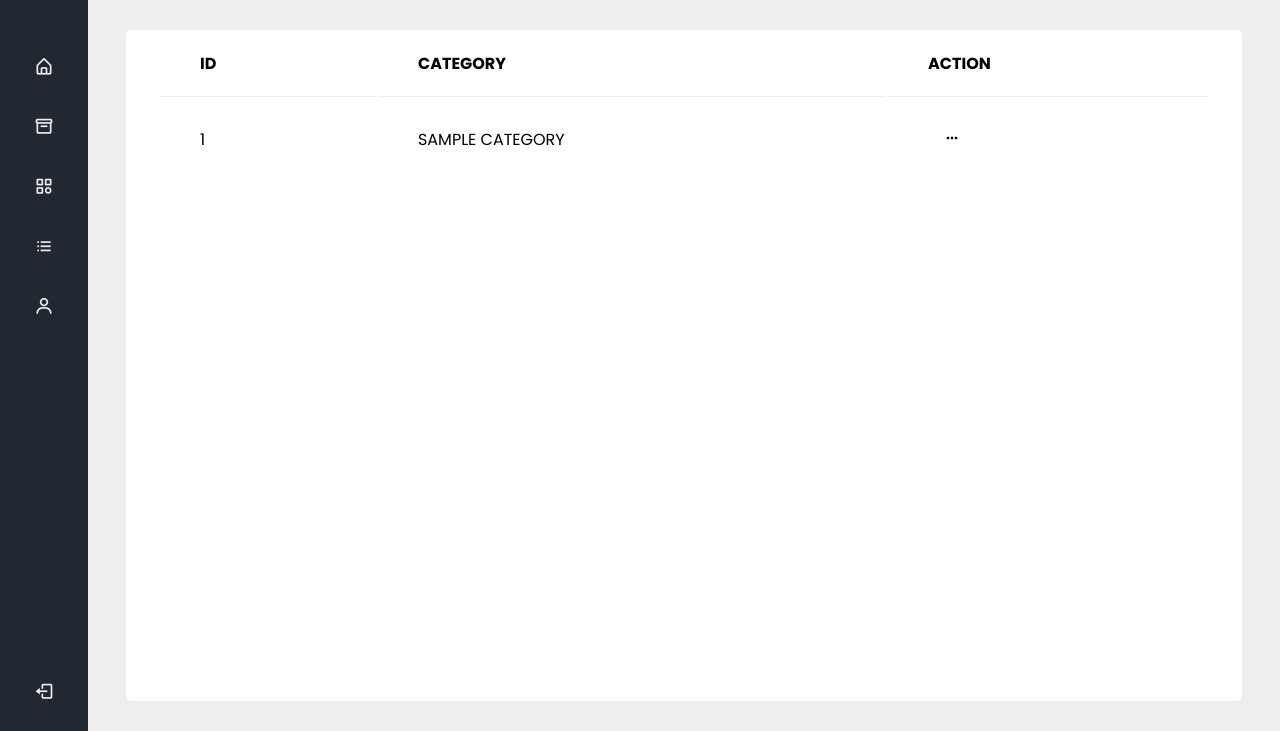
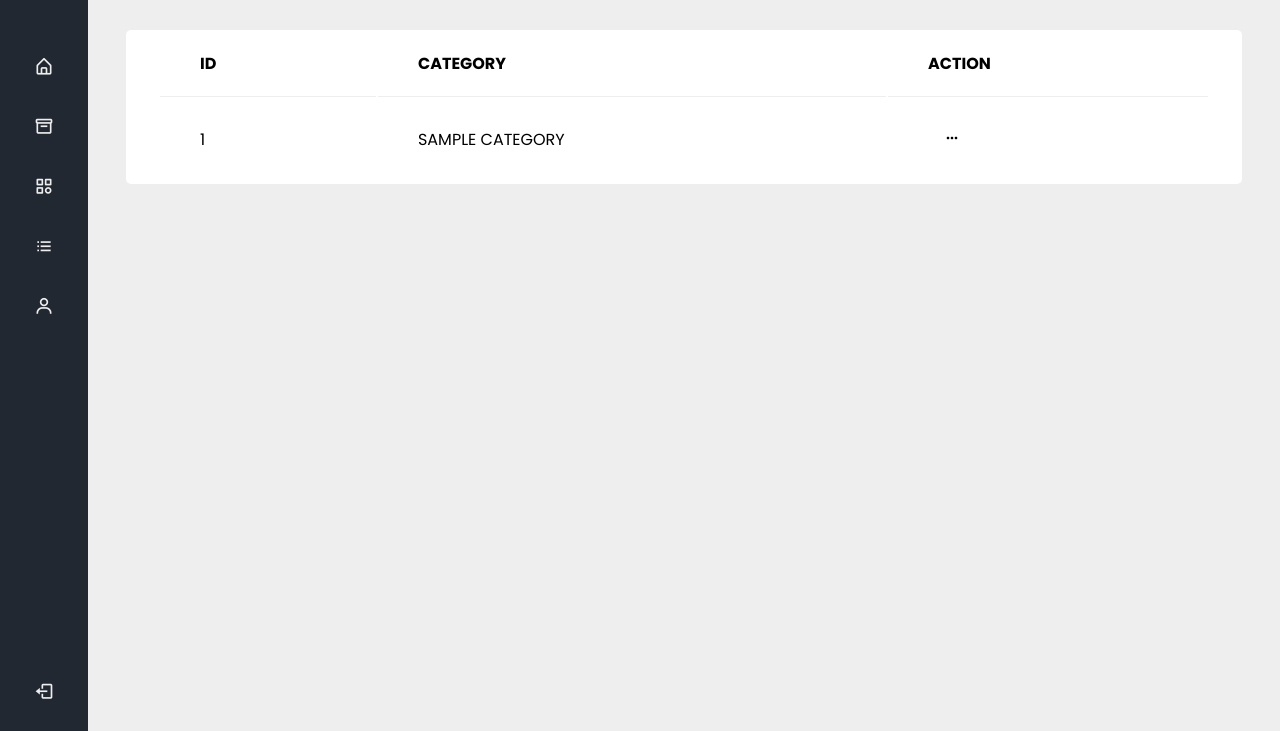
Before and after one commit to GaruVA/admin-panel, a PHP site: page /categories.php in a window 1280 px wide. Shown: the part 69-800 px from the top of the page. Run offline with PHP 8.4, Linux system fonts and the light colour scheme; tables that the repository leaves empty or names only in its code hold one stand-in row (values such as "Sample post").

Commit message:
Update categories.css

```diff
--- a/categories.css
+++ b/categories.css
@@ -173,10 +173,8 @@ header .image-text .name {
 .home .container {
     width: 100%;
 	color: #FFFFFF;
-    height: calc(100vh - 69px);
-    display: flex;
-    justify-content: center;
-    align-items: center;
+    height: calc(100vh - 99px);
+    margin-top: 30px;
 }
 
 .home .container #main {
@@ -185,11 +183,12 @@ header .image-text .name {
 	text-transform: uppercase;
     border-radius: 5px;
     width: 100%;
-    height: calc(100% - 60px);
+    max-height: calc(100% - 30px);
     overflow: scroll;
     align-content: flex-start;
     padding: 0 20px;
     position: relative;
+    margin: 0;
 }
 
 .home .container #main table {
```
